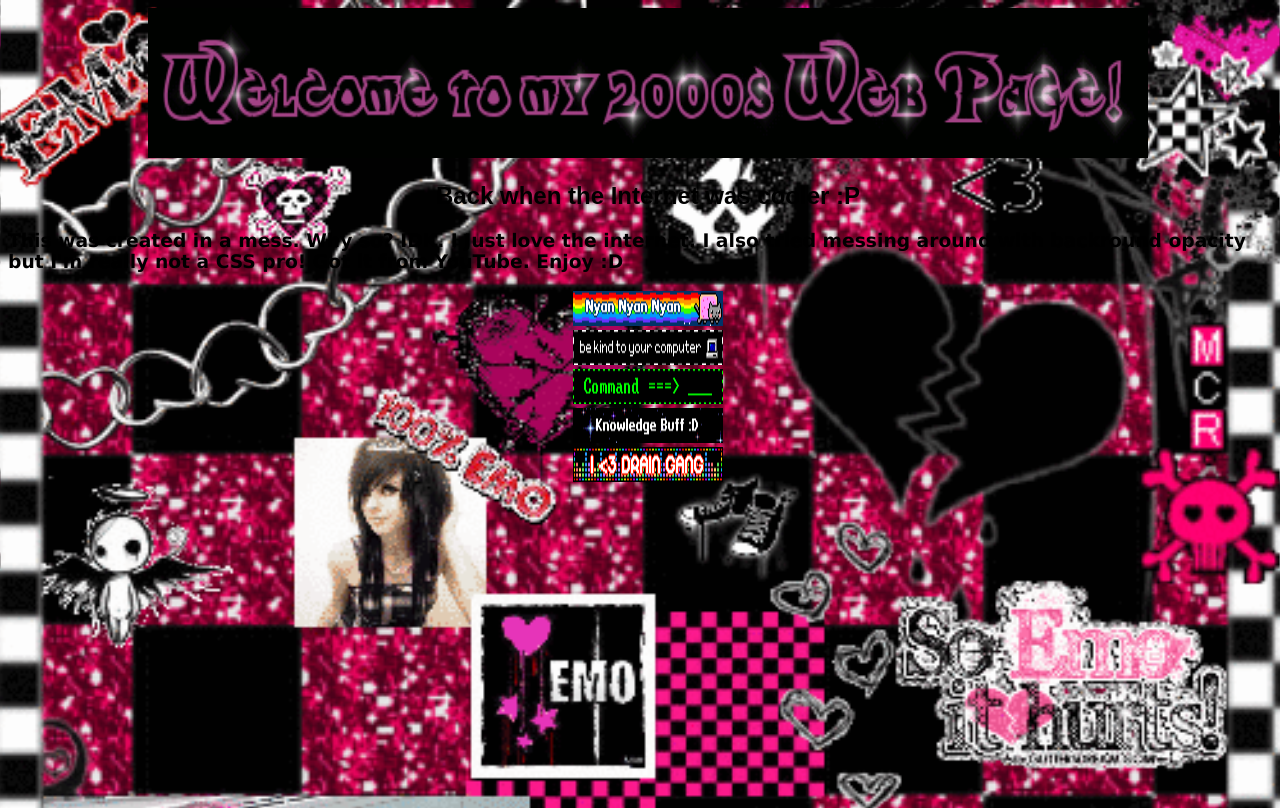
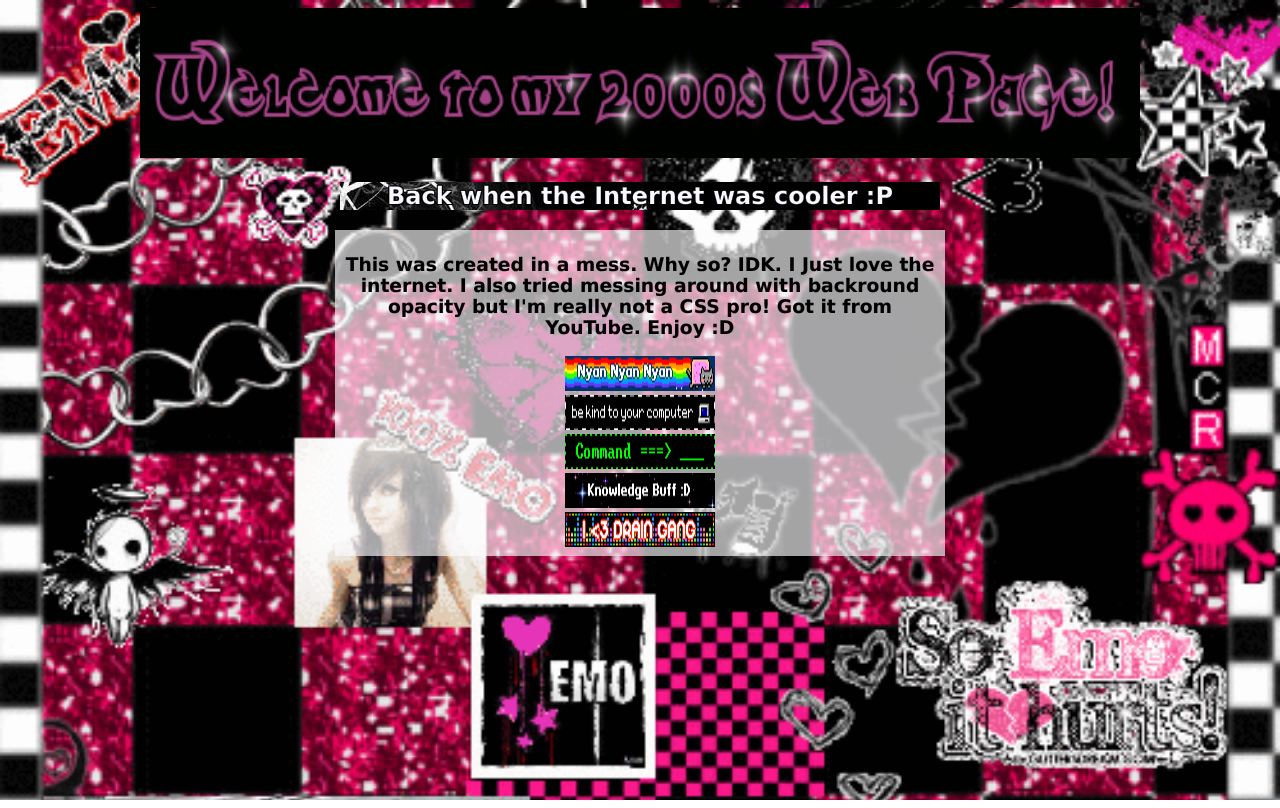
Before and after one commit to Yahlito/yahlito.github.io, a plain HTML site: page 2000/2000.html in a window 1280 px wide. Drawn offline with Linux system fonts and the light colour scheme; files that its build step writes are made by us from their sources.

Commit message:
Update 2000.html

```diff
--- a/2000/2000.html
+++ b/2000/2000.html
@@ -3,7 +3,7 @@
 <head>
 	<meta charset="utf-8">
 	<meta name="viewport" content="width=device-width, initial-scale=1">
-	<link rel="stylesheet" type="text/css" href="style.css">
+	<link rel="stylesheet" type="text/css" href="2kcss.css">
 	<title>Yahlito <3</title>
 
 	<style type="text/css">
```
